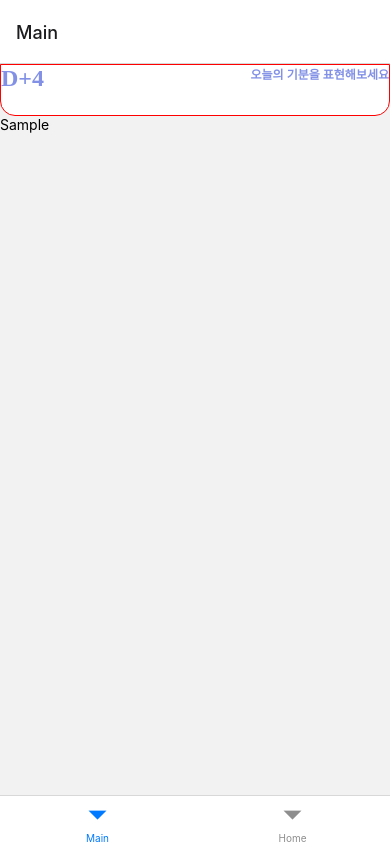
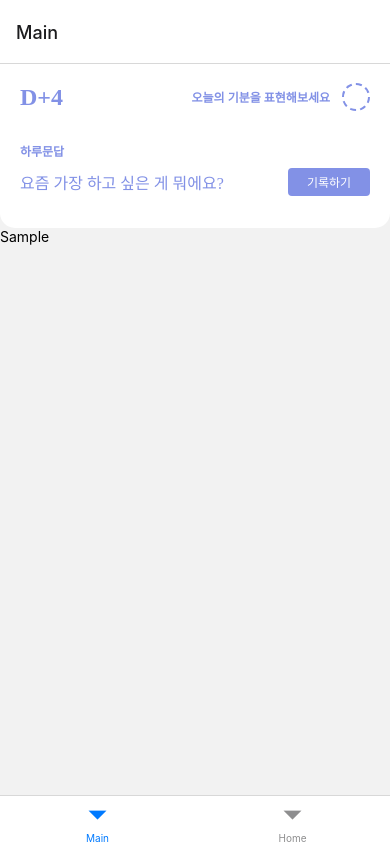
Before and after one commit to IHuAe/IHuAe-typescript, a React Native app: screen / in a window 390 px wide. Built offline with nearby package versions, Linux system fonts and the light colour scheme.

Commit message:
style: main page header 스타일링

```diff
--- a/components/layout/MainHeader.tsx
+++ b/components/layout/MainHeader.tsx
@@ -1,5 +1,5 @@
 import styled from 'styled-components/native';
-import {View, Text} from 'react-native';
+import {View, Text, TouchableOpacity} from 'react-native';
 
 import {color, layout, font} from 'styles/Theme';
 
@@ -7,49 +7,109 @@ import {color, layout, font} from 'styles/Theme';
 const MainHeaderView: React.FC = () => {
   return (
     <>
-      <MainHeader.Container>
-        <MainHeader.Top.Container>
-          <MainHeader.Top.Counter>D+4</MainHeader.Top.Counter>
-          <View>
-            <MainHeader.TodayFeel.Text>
+      <Hd.Container>
+        <Hd.Feel.Container>
+          <Hd.Feel.Counter>D+4</Hd.Feel.Counter>
+          <Hd.Feel.Content.Container>
+            <Hd.Feel.Content.Text>
               오늘의 기분을 표현해보세요
-            </MainHeader.TodayFeel.Text>
-          </View>
-        </MainHeader.Top.Container>
-      </MainHeader.Container>
+            </Hd.Feel.Content.Text>
+            <Hd.Feel.Content.Icon />
+          </Hd.Feel.Content.Container>
+        </Hd.Feel.Container>
+        <Hd.Question.Container>
+          <Hd.Question.Title>하루문답</Hd.Question.Title>
+          <Hd.Question.Content.Container>
+            <Hd.Question.Content.Text>
+              요즘 가장 하고 싶은 게 뭐에요?
+            </Hd.Question.Content.Text>
+            <Hd.Question.Content.Btn>
+              <Hd.Question.Content.BtnText>
+                기록하기
+              </Hd.Question.Content.BtnText>
+            </Hd.Question.Content.Btn>
+          </Hd.Question.Content.Container>
+        </Hd.Question.Container>
+      </Hd.Container>
     </>
   );
 };
 
 // COMPONENT style
-const MainHeader = {
+const Hd = {
   Container: styled.View`
-    border: 1px solid red;
     background: #fff;
     border-bottom-left-radius: 15px;
     border-bottom-right-radius: 15px;
+    padding: 8px 20px;
+    padding-bottom: 32px;
   `,
-  Top: {
+  Feel: {
     Container: styled.View`
       flex-direction: row;
       justify-content: space-between;
+      align-items: center;
       height: ${layout.headerHeight};
     `,
     Counter: styled.Text`
       color: ${color.main.main};
       font-size: 24px;
-      font-weight: bold;
       ${font.sans.bold}
-      font-family: 'SpoqaHanSansNeo-Bold';
-      font-weight: 600;
     `,
+    Content: {
+      Container: styled.View`
+        flex-direction: row;
+        align-items: center;
+      `,
+      Text: styled.Text`
+        color: ${color.main.main};
+        font-size: 12px;
+        ${font.sans.bold}
+      `,
+      Icon: styled.View`
+        border-radius: 100px;
+        width: 28px;
+        height: 28px;
+        border: 2px dashed ${color.main.main};
+        margin-left: 12px;
+      `,
+    },
   },
-  TodayFeel: {
-    Text: styled.Text`
+  Question: {
+    Container: styled.View`
+      margin-top: 20px;
+    `,
+    Title: styled.Text`
       color: ${color.main.main};
       font-size: 12px;
       ${font.sans.bold}
     `,
+    Content: {
+      Container: styled.View`
+        flex-direction: row;
+        justify-content: space-between;
+        align-items: center;
+        margin-top: 8px;
+      `,
+      Text: styled.Text`
+        color: ${color.main.main};
+        font-size: 16px;
+        ${font.sans.medium}
+      `,
+      Btn: styled.TouchableOpacity`
+        width: 82px;
+        height: 28px;
+        background: ${color.main.main};
+        border-radius: 4px;
+        justify-content: center;
+        align-items: center;
+      `,
+      BtnText: styled.Text`
+        color: #fff;
+        font-size: 12px;
+        ${font.sans.medium}
+      `,
+    },
   },
 };
 
```
